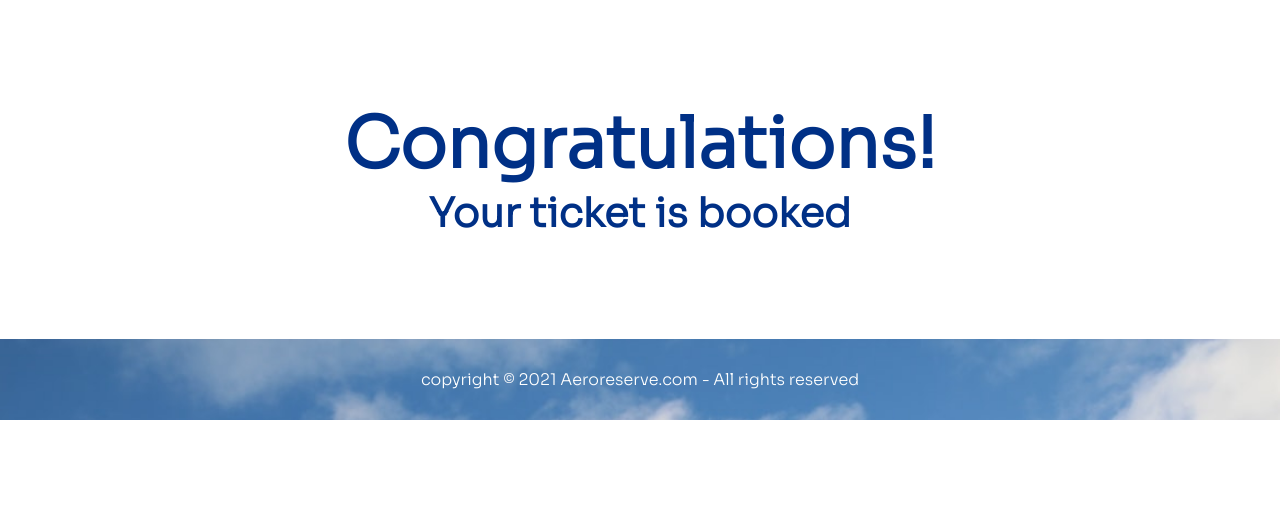
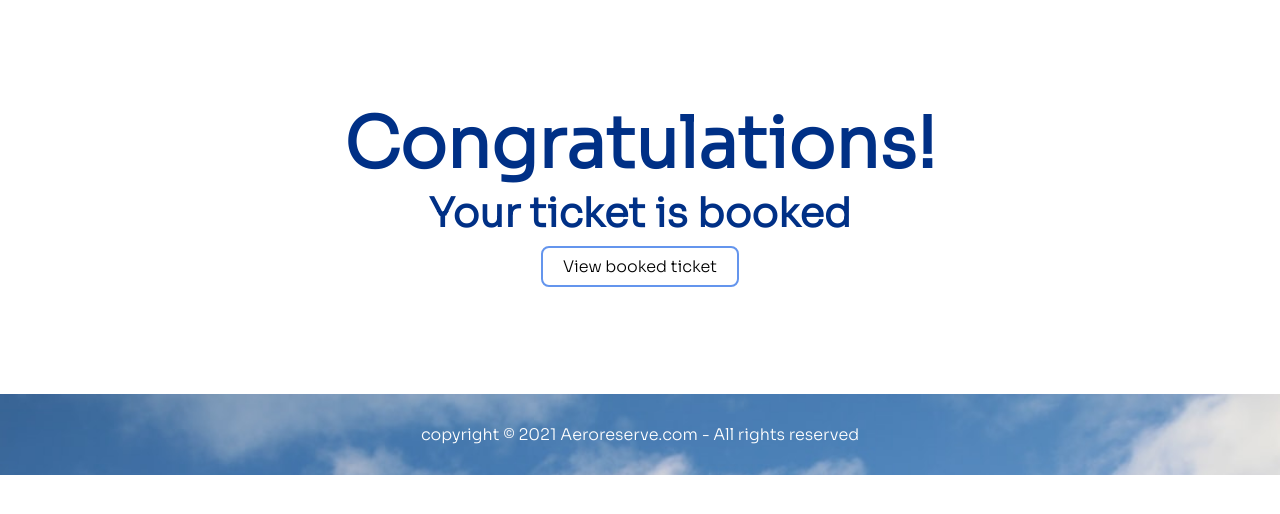
Before and after one commit to surfacewatering/Aeroreserve, a Django app: template templates/congrats.html in a window 1280 px wide. Shown: the part 68-582 px from the top of the page. Run offline with Django 3.2, Linux system fonts and the light colour scheme; the template is opened without the code that fills it, so the values that code supplies are empty; some libraries are stand-ins or nearby versions.

Commit message:
added button for ticket viewing

```diff
--- a/templates/congrats.html
+++ b/templates/congrats.html
@@ -16,5 +16,6 @@
 <div class = 'jumbotron jumbotron-translucent' style="margin: 100px 50px;" align="center">
   <h1 style="font-size: 70px;">Congratulations!</h1>
     <h1 style="font-size: 40px;">Your ticket is booked</h1>
+    <a href={% url 'bookedtickets' ticket.PNR %}><button class="btn-dark">View booked ticket</button></a>
 </div>
 {% endblock %}
```
